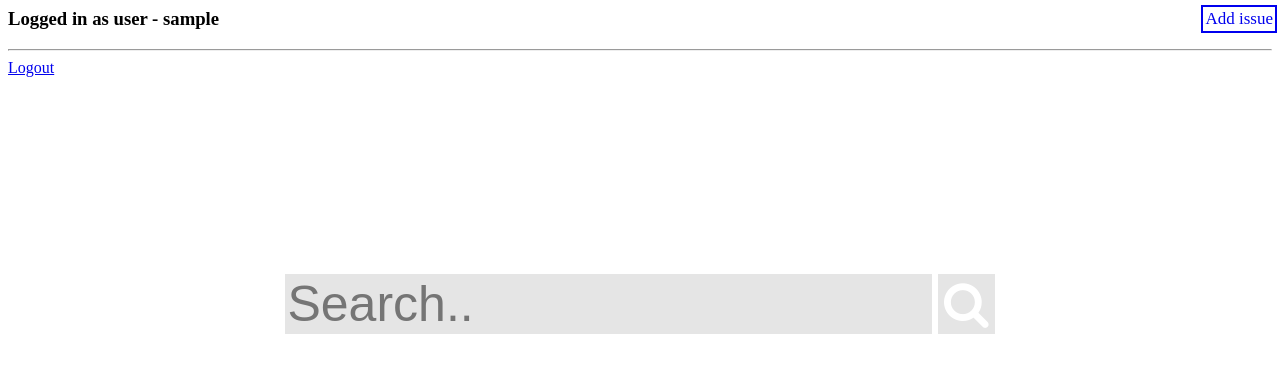
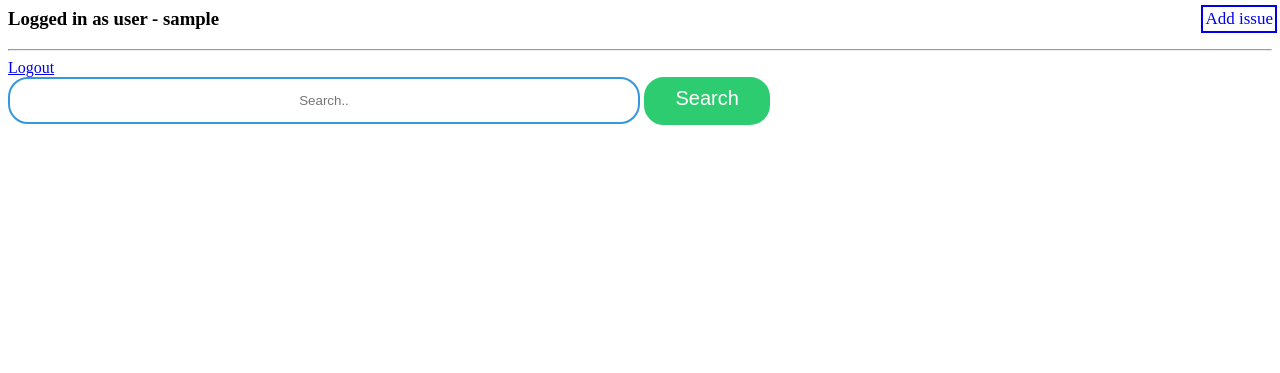
Before and after one commit to RamboFURY/Knowledge_Base-kb-, a PHP site: page /dashboard.php in a window 1280 px wide. Shown: the top 373 px of the page. Run offline with PHP 8.4, Linux system fonts and the light colour scheme; the visitor is signed in with stand-in values (Sample User, id 1).

Commit message:
Changed Searchbox style in dashboard.php

```diff
--- a/dashboard.php
+++ b/dashboard.php
@@ -11,7 +11,7 @@ if(isset($_SESSION['username']))
 <html>
 <head>
 
-<link rel="stylesheet" href="https://cdnjs.cloudflare.com/ajax/libs/font-awesome/4.7.0/css/font-awesome.min.css">
+<!-- <link rel="stylesheet" href="https://cdnjs.cloudflare.com/ajax/libs/font-awesome/4.7.0/css/font-awesome.min.css"> -->
 <link rel="stylesheet" href="style.css">
 <!--
 <style>
@@ -72,10 +72,11 @@ if(isset($_SESSION['username']))
 
 <body>
 
-<div class="searchcontainer">
+<div class="container">
     <form action="search.php" method="get" name="searchform" class="searchform">
   <input type="text"  placeholder="Search.." class="searchbox" name="searchbox">
-  <button type="submit"><i class="fa fa-search"></i></button>
+  <input type="submit" name="submitButton" class="submitButton" value="Search">
+</div>
 <div class="addnew">
     <a href="addissue.php" class="active">Add issue</a>
     <form action="addissue.php" method="post" name="Add issue">
--- a/style.css
+++ b/style.css
@@ -46,7 +46,7 @@
   font-size: 20%;
   text-align: center;
   margin-top: 15%;
-  padding: 6px;
+  /* padding: 6px; */
 }
 .searchcontainer input[type=text] {
 
@@ -83,6 +83,7 @@
   right:0;
   margin-top: 5px;
   margin-right: 3px;
+
 }
 .addnew a {
   float: right;
@@ -92,4 +93,36 @@
   text-decoration: none;
   font-size: 17px;
   border: 2px solid ;
+}
+
+.submitButton {
+  text-align: center;
+  box-sizing: border-box;
+  display: inline-block;
+  /* margin: 100px auto; */
+  border: 2px solid #2ecc71;
+  background: #2ecc71;
+  padding-top: 8px;
+  padding-bottom: 13px;
+  width: 10%;
+  outline: none;
+  color: white;
+  border-radius: 20px;
+  cursor: pointer;
+  font-size: 20px;
+  /* padding-bottom: 30px; */
+}
+
+.searchbox {
+  display: inline-block;
+  /* margin: 2% auto; */
+  text-align: center;
+  border: 2px solid #3498db;
+  padding: 14px 10px;
+  width: 50%;
+  outline: none;
+  color: black;
+  border-radius: 20px;
+}
+
 /* } */
```
